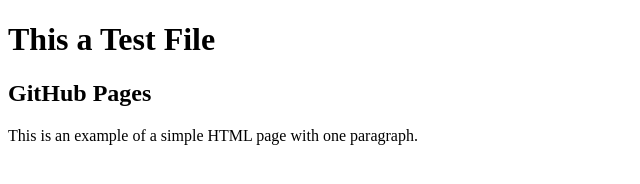
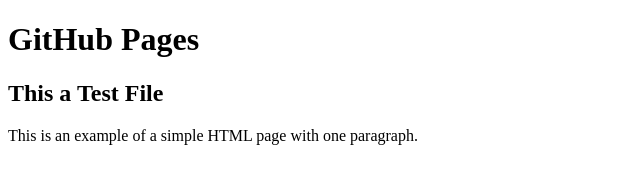
Before and after one commit to negutech/repositorio, a plain HTML site: page index.html in a window 1280 px wide. Shown: the whole page, without its empty margins (0-640 px from the left). Drawn offline with Linux system fonts and the light colour scheme.

Commit message:
Update index.html

```diff
--- a/index.html
+++ b/index.html
@@ -4,8 +4,8 @@
         <title>Example</title>
     </head>
          <body>
-             <h1>This a Test File </h1>
-                <h2> GitHub Pages </h2>
+             <h1> GitHub Pages </h1>
+                <h2> This a Test File </h2>
                          <p>This is an example of a simple HTML page with one paragraph.</p>
         </body>
 </html>
```
